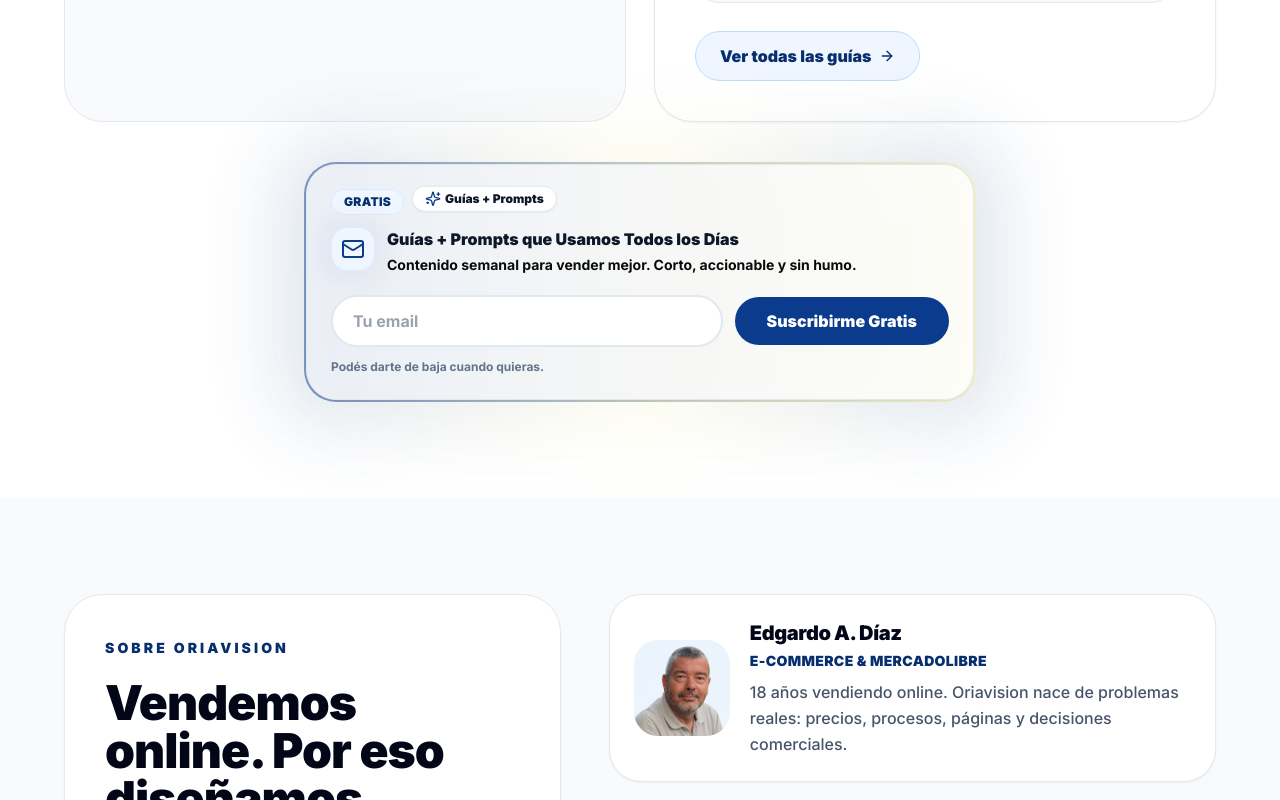
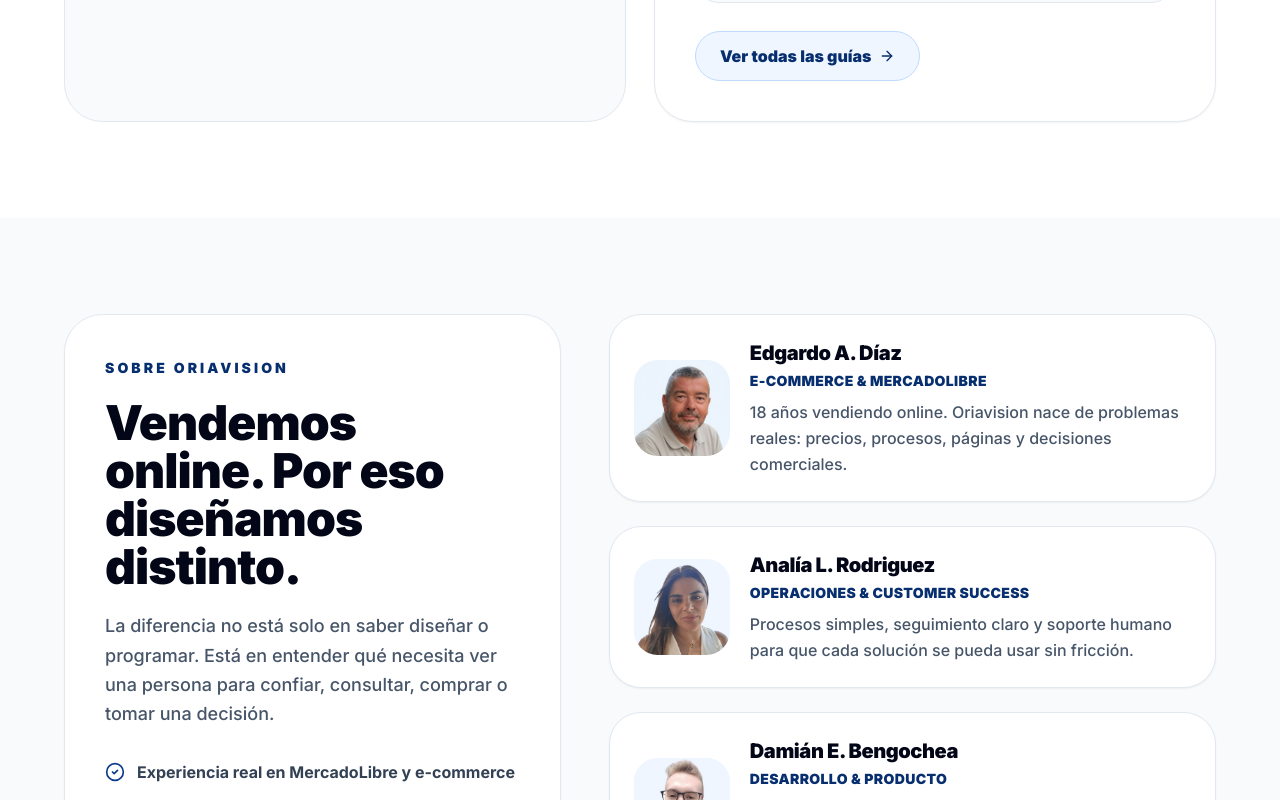
Before and after one commit to BengoDamian/oriavision-hub, a Next.js app: page / in a window 1280 px wide. Shown: the part 5180-5980 px from the top of the page. Built offline with nearby package versions, Linux system fonts and the light colour scheme; no server answers.

Commit message:
Update page.tsx

```diff
--- a/src/app/page.tsx
+++ b/src/app/page.tsx
@@ -16,7 +16,6 @@ import {
 } from "lucide-react";
 import Reveal from "@/components/Reveal";
 import Newsletter from "@/components/Newsletter";
-import LeadMagnet from "@/components/LeadMagnet";
 import TrackLink from "@/components/TrackLink";
 import ResourceSearch from "@/components/ResourceSearch";
 import { getAllPromptsMerged, getAllGuidesMerged } from "@/lib/content";
@@ -733,12 +732,6 @@ export default function Home() {
               </div>
             </Reveal>
           </div>
-
-          <Reveal delay={0.14}>
-            <div className="mt-10">
-              <LeadMagnet />
-            </div>
-          </Reveal>
         </div>
       </section>
 
```
